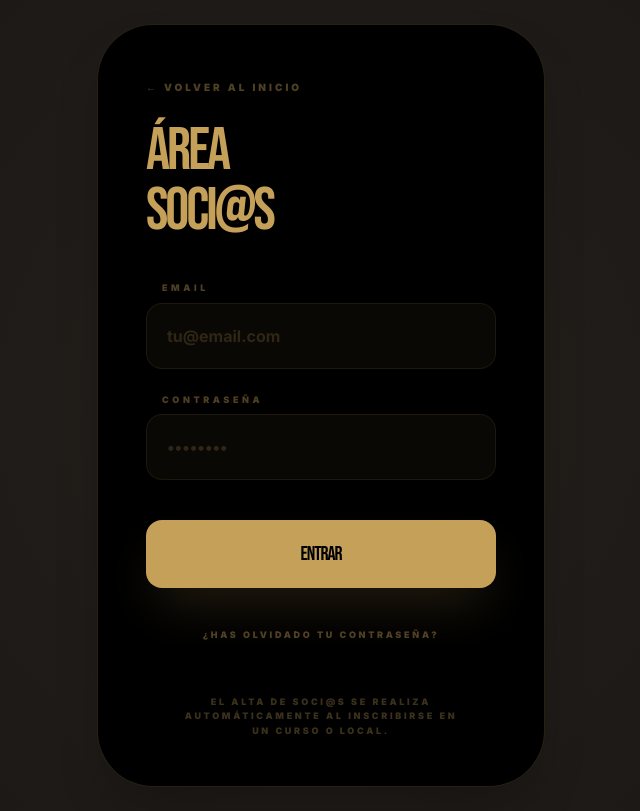
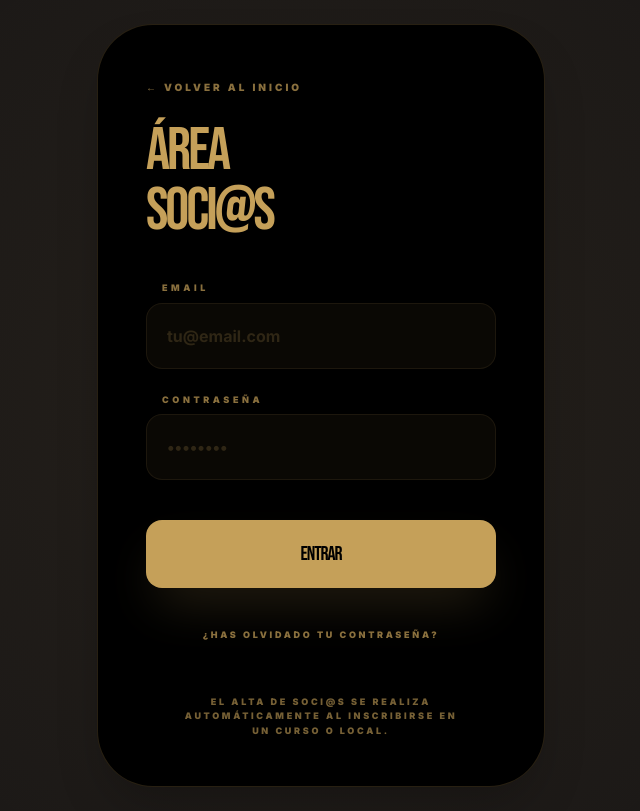
Before and after one commit to kalianrobot/kalianwebStudios, a React (Vite) app: page /login in a window 1280 px wide. Shown: the whole page, without its empty margins (319-959 px from the left). Built offline with nearby package versions, Linux system fonts and the light colour scheme; no server answers.

Commit message:
feat: Improve login page UI and accessibility
Enhance the visual appearance and user experience of various login pages by increasing the opacity of text elements. This change makes critical information, such as labels and back links, more prominent and easier to read, improving overall usability.

```diff
--- a/src/components/auth/LoginSocio.tsx
+++ b/src/components/auth/LoginSocio.tsx
@@ -77,7 +77,7 @@ const LoginSocio = () => {
       </div>
 
       <div className="bg-black border border-kalian-gold/20 p-12 rounded-[3.5rem] w-full max-w-md shadow-2xl text-kalian-cream relative z-10">
-        <Link to="/" className="text-kalian-gold/40 font-black text-[10px] uppercase tracking-[0.3em] hover:text-kalian-gold transition-colors">← Volver al Inicio</Link>
+        <Link to="/" className="text-kalian-gold/70 font-black text-[10px] uppercase tracking-[0.3em] hover:text-kalian-gold transition-colors">← Volver al Inicio</Link>
         <h2 className="text-6xl kalian-poster-text text-kalian-gold mt-6 mb-10 leading-none whitespace-pre-line tracking-tight">
           {"ÁREA\nSOCI@S"}
         </h2>
@@ -108,7 +108,7 @@ const LoginSocio = () => {
 
         <form onSubmit={manejarSubmit} className="space-y-6">
           <div className="space-y-2">
-            <p className="text-[9px] font-black text-kalian-gold/40 uppercase tracking-[0.4em] ml-4">Email</p>
+            <p className="text-[9px] font-black text-kalian-gold/70 uppercase tracking-[0.4em] ml-4">Email</p>
             <input
               type="email"
               placeholder="tu@email.com"
@@ -120,7 +120,7 @@ const LoginSocio = () => {
           </div>
 
           <div className="space-y-2">
-            <p className="text-[9px] font-black text-kalian-gold/40 uppercase tracking-[0.4em] ml-4">Contraseña</p>
+            <p className="text-[9px] font-black text-kalian-gold/70 uppercase tracking-[0.4em] ml-4">Contraseña</p>
             <input
               type="password"
               placeholder="••••••••"
@@ -143,13 +143,13 @@ const LoginSocio = () => {
           <button
             onClick={resetPassword}
             disabled={cargando}
-            className="text-kalian-gold/40 font-black text-[9px] uppercase tracking-[0.3em] hover:text-kalian-gold transition-colors border-b border-transparent hover:border-kalian-gold/40 pb-1"
+            className="text-kalian-gold/70 font-black text-[9px] uppercase tracking-[0.3em] hover:text-kalian-gold transition-colors border-b border-transparent hover:border-kalian-gold/40 pb-1"
           >
             ¿Has olvidado tu contraseña?
           </button>
         </div>
 
-        <p className="mt-12 text-kalian-gold/30 font-black text-[9px] uppercase tracking-[0.3em] text-center leading-relaxed max-w-[280px] mx-auto">
+        <p className="mt-12 text-kalian-gold/60 font-black text-[9px] uppercase tracking-[0.3em] text-center leading-relaxed max-w-[280px] mx-auto">
           El alta de soci@s se realiza automáticamente al inscribirse en un curso o local.
         </p>
       </div>
--- a/src/pages/AdminLogin.tsx
+++ b/src/pages/AdminLogin.tsx
@@ -56,7 +56,7 @@ const AdminLogin = () => {
 
         <form onSubmit={handleLogin} className="space-y-6">
           <div className="space-y-2">
-            <p className="text-[9px] font-black text-kalian-gold/40 uppercase tracking-[0.4em] ml-4">Contraseña de Staff</p>
+            <p className="text-[9px] font-black text-kalian-gold/70 uppercase tracking-[0.4em] ml-4">Contraseña de Staff</p>
             <input
               type="password"
               placeholder="••••••••"
@@ -78,7 +78,7 @@ const AdminLogin = () => {
 
         <button
           onClick={() => navigate('/')}
-          className="w-full mt-10 text-[9px] font-black uppercase text-kalian-gold/30 hover:text-kalian-gold transition-all tracking-[0.3em]"
+          className="w-full mt-10 text-[9px] font-black uppercase text-kalian-gold/60 hover:text-kalian-gold transition-all tracking-[0.3em]"
         >
           ← VOLVER A LA WEB
         </button>
--- a/src/pages/TeacherLogin.tsx
+++ b/src/pages/TeacherLogin.tsx
@@ -50,12 +50,12 @@ const TeacherLogin = () => {
         <h1 className="text-5xl kalian-poster-text text-kalian-gold text-center mb-8 uppercase italic leading-none">ACCESO <span className="text-kalian-cream">PROFESORES</span></h1>
 
         <div className="mb-8 text-center">
-          <Link to="/" className="text-kalian-gold/40 font-black text-[10px] uppercase tracking-[0.3em] hover:text-kalian-gold transition-colors">← Volver al Inicio</Link>
+          <Link to="/" className="text-kalian-gold/70 font-black text-[10px] uppercase tracking-[0.3em] hover:text-kalian-gold transition-colors">← Volver al Inicio</Link>
         </div>
 
         <form onSubmit={handleLogin} className="space-y-6">
           <div className="space-y-2">
-            <label className="text-[10px] font-black uppercase text-kalian-gold/40 ml-4 tracking-widest">Email de Profesor</label>
+            <label className="text-[10px] font-black uppercase text-kalian-gold/70 ml-4 tracking-widest">Email de Profesor</label>
             <input
               type="email"
               placeholder="profesor@kalian.es"
@@ -67,7 +67,7 @@ const TeacherLogin = () => {
           </div>
 
           <div className="space-y-2">
-            <label className="text-[10px] font-black uppercase text-kalian-gold/40 ml-4 tracking-widest">Contraseña</label>
+            <label className="text-[10px] font-black uppercase text-kalian-gold/70 ml-4 tracking-widest">Contraseña</label>
             <input
               type="password"
               placeholder="••••••••"
@@ -93,7 +93,7 @@ const TeacherLogin = () => {
           <button
             onClick={handleReset}
             disabled={loading}
-            className="text-kalian-gold/40 font-black text-[9px] uppercase tracking-[0.3em] hover:text-kalian-gold transition-colors border-b border-transparent hover:border-kalian-gold/40 pb-1"
+            className="text-kalian-gold/70 font-black text-[9px] uppercase tracking-[0.3em] hover:text-kalian-gold transition-colors border-b border-transparent hover:border-kalian-gold/40 pb-1"
           >
             ¿Has olvidado tu contraseña?
           </button>
```
